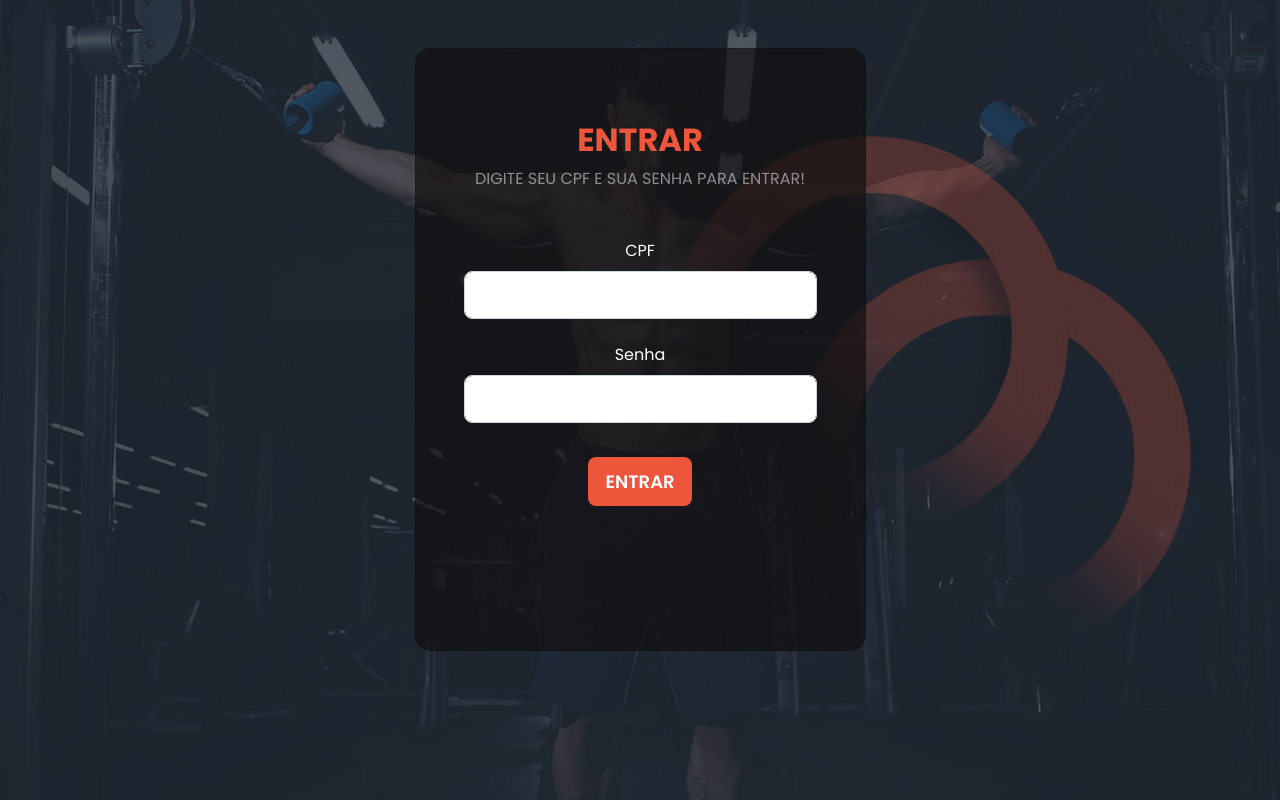
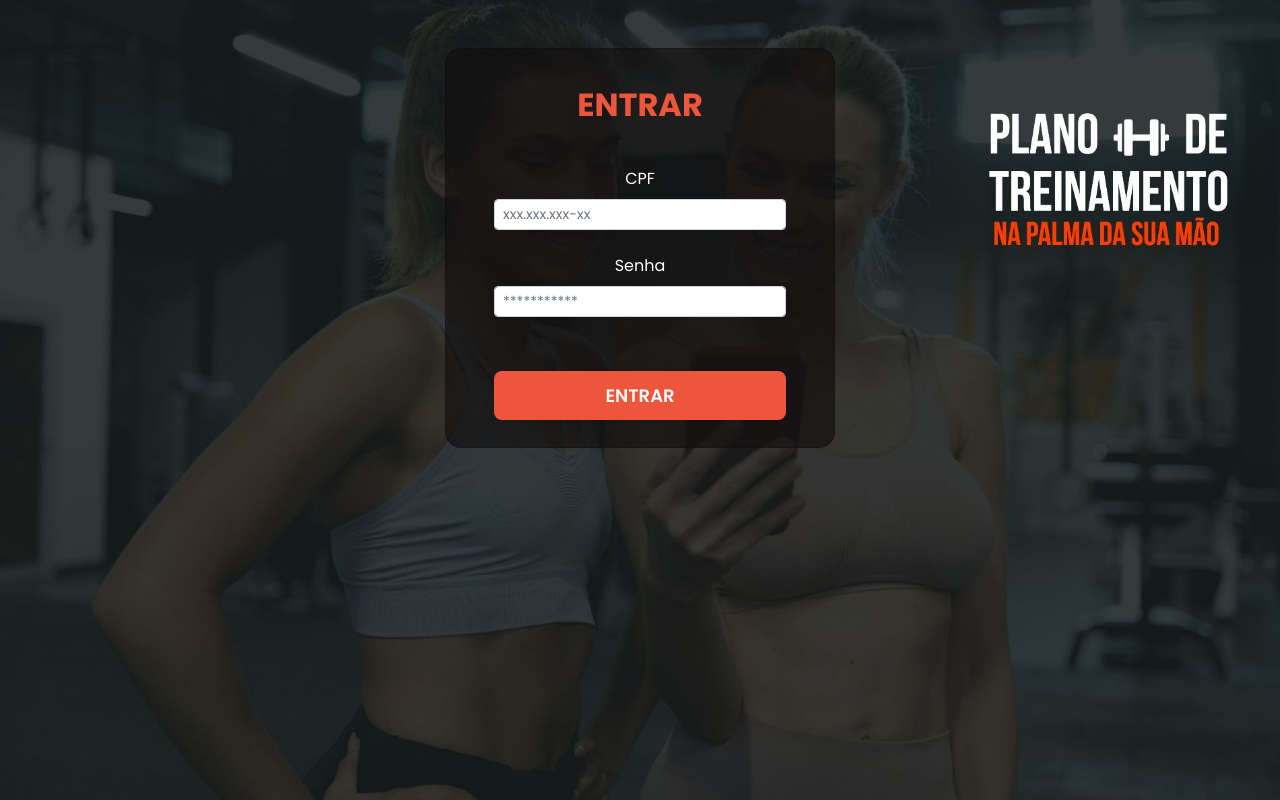
Before and after one commit to PedroCarvalhoB/QuickFit, a PHP site: page /base/login.php in a window 1280 px wide. Run offline with PHP 8.4, Linux system fonts and the light colour scheme.

Commit message:
ajustes no css

```diff
--- a/assets/css/login.css
+++ b/assets/css/login.css
@@ -1,14 +1,18 @@
 body{
-    background-image: url(../images/slide-01.jpg);
+    background-image: url(../images/treinadora.jpeg);
     background-position: center;
     background-repeat: no-repeat;
     background-size: cover;
     background-attachment: fixed;
 }
 .titulo{
+    position: relative;
+    top: -35px;
     color: #ed563b;
 }
 .btnsub {
+    position: relative;
+    top: 20px;
     display: inline-block;
     font-size: 18px;
     padding: 11px 17px;
@@ -28,5 +32,8 @@ body{
     background-color: #f9735b;
 }
 .logincont{
+    margin: auto;
+    width: 390px;
+    height: 400px;
     background-color: rgba(19, 15, 15, 0.678);
 }
--- a/base/login.php
+++ b/base/login.php
@@ -4,7 +4,7 @@
 <head>
   <meta charset="UTF-8">
   <meta name="viewport" content="width=device-width, initial-scale=1, shrink-to-fit=no">
-  <!--<title> Drop Down Sidebar Menu | CodingLab </title>-->
+  <title> Login</title>
   <link rel="stylesheet" href="css/style.css">
   <!-- Boxiocns CDN Link -->
   <link href='https://unpkg.com/boxicons@2.0.7/css/boxicons.min.css' rel='stylesheet'>
@@ -17,33 +17,37 @@
 </head>
 
 <body>
+
   <form action="validacao.php" method="post">
     <section class="vh-30 gradient-custom">
-      <div class="container py-5 h-70">
-        <div class="row d-flex justify-content-center align-items-center h-100">
-          <div class="col-12 col-md-8 col-lg-6 col-xl-5 ">
-            <div class="card text-white logincont" style="border-radius: 1rem;">
+      <div class="container py-5 h-70 ">
+        <div class="row d-flex justify-content-center align-items-center h-600  ">
+          <div class="col-12 col-md-8 col-lg-6 col-xl-5 " style="">
+            <div class="card text-white  logincont" style="border-radius: 1rem;">
               <div class="card-body p-5 text-center">
 
                 <div class="mb-md-5 mt-md-4 pb-5">
 
                   <h2 class="fw-bold mb-2 text-uppercase titulo">Entrar</h2>
-                  <p class="text-white-50 mb-5">DIGITE SEU CPF E SUA SENHA PARA ENTRAR!</p>
 
-                  <div class="form-outline form-white mb-4">
+                  <div class="form-outline form-white mb-4 caixatext">
                     <label class="form-label" for="typeEmailX">CPF</label>
-                    <input type="tex" name="cpf" id="typeEmailX" class="form-control form-control-lg" />
+                    <input type="tex" name="cpf" id="typeEmailX" placeholder="xxx.xxx.xxx-xx" class="form-control form-control-sm" />
                   </div>
 
-                  <div class="form-outline form-white mb-4">
+                  <div class="form-outline form-white mb-4 caixatext">
                     <label class="form-label" for="typePasswordX">Senha</label>
-                    <input type="password" name="senha" class="form-control form-control-lg" />
+                    <input type="password" name="senha" placeholder="***********" class="form-control form-control-sm" />
                   </div>
 
-                  <button class="btnsub" type="submit">Entrar</button>
+                  <button class="w-100 btnsub" type="submit">Entrar</button>
                 </div>
               </div>
             </div>
+          </div>
+        </div>
+      </div>
+    </section>
   </form>
 
   <!-- Script  -->
--- a/content/gerente/crud/fadd_acad.php
+++ b/content/gerente/crud/fadd_acad.php
@@ -1,5 +1,5 @@
 <head>
-    <title>Cadastro de Academia</title>
+    <title>Cadastro de Usuários</title>
     <!-- Required meta tags -->
     <meta charset="utf-8">
     <meta name="viewport" content="width=device-width, initial-scale=1, shrink-to-fit=no">
@@ -11,7 +11,7 @@
 </head>
 
 <div id="main" class="container-fluid">
-	<h3 class="page-header">Cadastrar de Academia</h3>
+	<h2 class="page-header ">Cadastrar Academia</h2>
 	<form action="?page=insere_acad" method="post">
 
 		<div id="linha01" class="row">
@@ -55,7 +55,7 @@
 		<hr />
 		<div id="actions" class="row">
 			<div class="col-md-12">
-				<button type="submit" class="btn btn-primary">Salvar</button>
+				<button type="submit" class="btnsub">Salvar</button>
 			</div>
 		</div>
 
--- a/content/gerente/crud/fadd_apar.php
+++ b/content/gerente/crud/fadd_apar.php
@@ -21,7 +21,7 @@
                 </div>
             </div>
 
-            <hr>
+            <br>
 
             <form action="?page=insere_apar" method="post">
                 <!-- 1ª LINHA -->
@@ -49,6 +49,7 @@
                         <input type="number" class="form-control" name="quant" required>
                     </div>
                 </div>
+                <br>
                 <hr />
                 <div id="actions" class="row botoes">
                     <div class="col-md-12">
--- a/dashboard.php
+++ b/dashboard.php
@@ -8,7 +8,7 @@ if (!isset($_SESSION))
 <head>
   <meta charset="UTF-8">
   <meta name="viewport" content="width=device-width, initial-scale=1, shrink-to-fit=no">
-  <!--<title> Drop Down Sidebar Menu | CodingLab </title>-->
+  <title> Home</title>
   <link rel="stylesheet" href="assets/css/style.css">
   <!-- Boxiocns CDN Link -->
   <link href='https://unpkg.com/boxicons@2.0.7/css/boxicons.min.css' rel='stylesheet'>
```
Also changed, not shown: content/gerente/crud/fadd_exec.php (+12 -6 lines), assets/images/Treinadora.png (deleted), assets/images/treinadora.jpeg (added).
